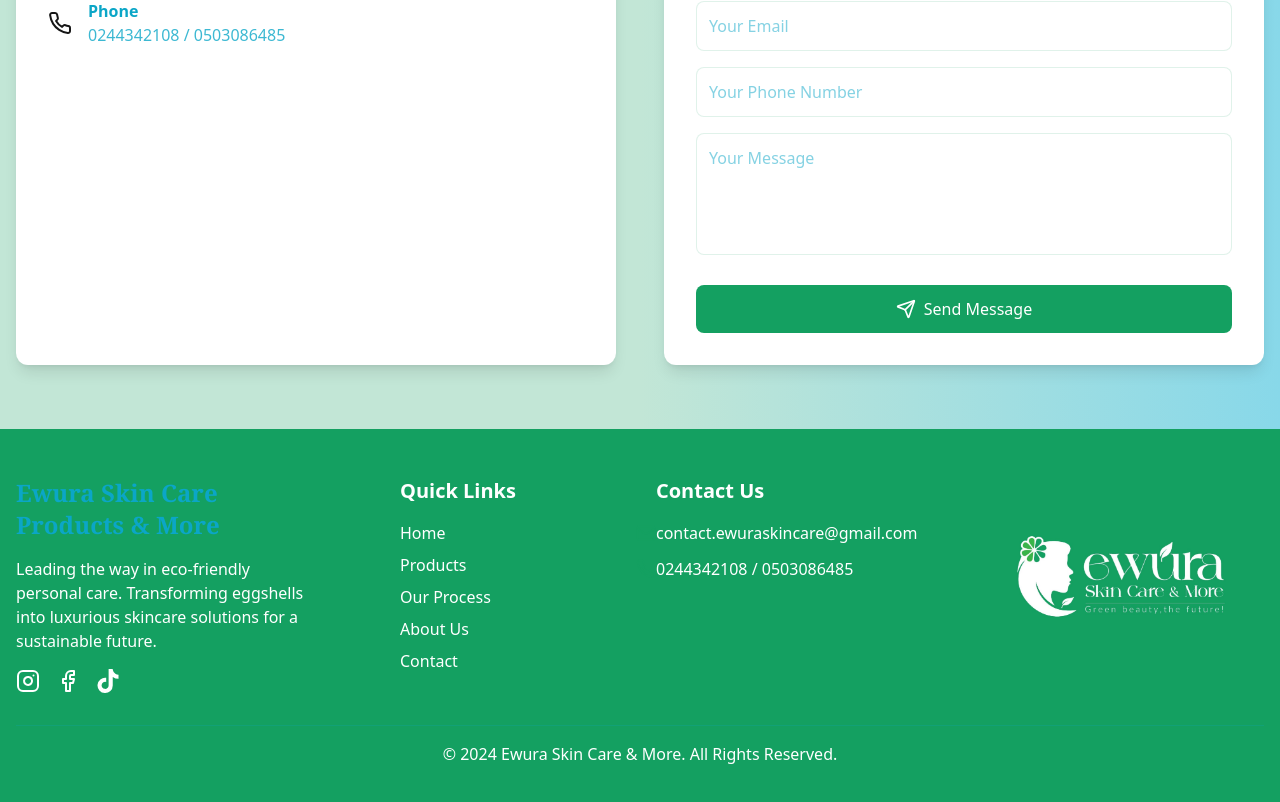
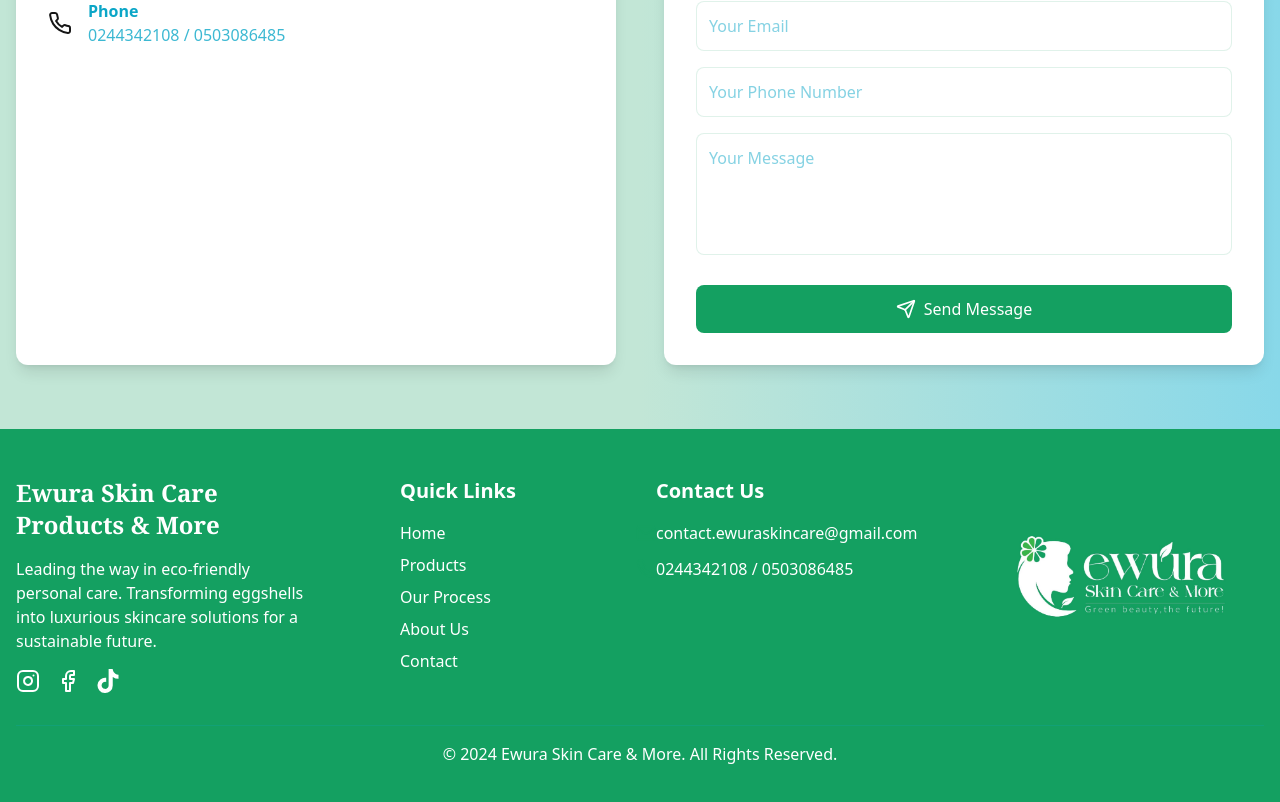
Before and after one commit to GROW-YAI/yai-love, a React (Vite) app: page / in a window 1280 px wide. Shown: the part 2943-3745 px from the top of the page. Built offline with nearby package versions, Linux system fonts and the light colour scheme.

Commit message:
changed hover color

```diff
--- a/src/components/footer.jsx
+++ b/src/components/footer.jsx
@@ -15,7 +15,7 @@
         <div className="md:col-span-1">
           <div className="flex items-center space-x-3 mb-4">
             {/* <Droplet className="w-10 h-10 text-primary" /> */}
-            <h2 className="text-2xl font-serif font-bold text-secondary">
+            <h2 className="text-2xl font-serif font-bold text-secondary text-white">
               Ewura Skin Care Products & More
             </h2>
           </div>
@@ -31,7 +31,7 @@
                 href={link.href}
                 target="_blank"
                 rel="noopener noreferrer"
-                className="text-secondary hover:text-primary transition-colors text-white"
+                className="text-secondary  hover:bg-[#19ABCA] hover:text-primary transition-colors text-white"
               >
                 {link.icon}
               </a>
```
